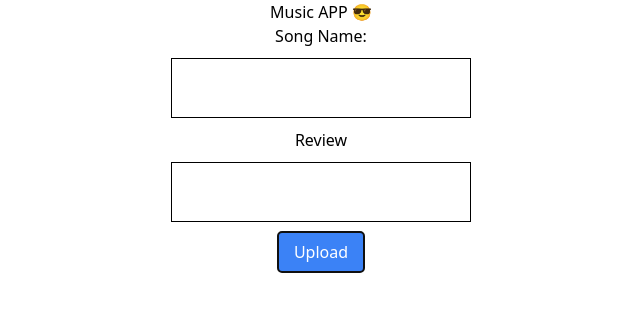
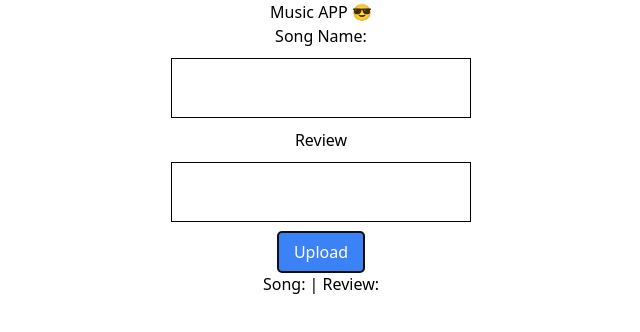
Before and after one commit to Jesuscc9/Reviewsic, a React (Create React App) app in the folder client/: page / in a window 1280 px wide. Both pictures are taken after a click on the button "Upload". Shown: the top 332 px of the page, without its empty margins (319-959 px from the left). Built offline with nearby package versions, Linux system fonts and the light colour scheme; no server answers.

Commit message:
Se agrega funcionalidad para ver los registros

```diff
--- a/client/src/App.js
+++ b/client/src/App.js
@@ -9,10 +9,11 @@ const App = () =>{
 
   const [song, setSong] = useState('');
   const [review, setReview] = useState('');
+  const [songList, setSongList] = useState([]);
 
   useEffect(() =>{
     Axios.get('http://localhost:3001/api/get').then(res => {
-      console.log(res.data);
+      setSongList(res.data);
     })
   },[])
 
@@ -20,9 +21,11 @@ const App = () =>{
     Axios.post('http://localhost:3001/api/insert', {
       songName: song,
       songReview: review,
-    }).then(() => {
-      alert('success');
     })
+
+    setSongList([
+      ...songList, {songName: song, songReview: review
+    }])
   }
 
   return (
@@ -41,6 +44,12 @@ const App = () =>{
           }}/>
 
           <button onClick={submitReview} className="btn btn-blue">Upload</button>
+
+          {songList.map((song) => {
+            return (
+              <p key={song.id}>Song: {song.songName} | Review: {song.songReview}</p>
+            )
+          })}
         </div>
       </div>
     </React.Fragment>
```
Also changed, not shown: 1 other file (tests, documents, lock files or other folders).
